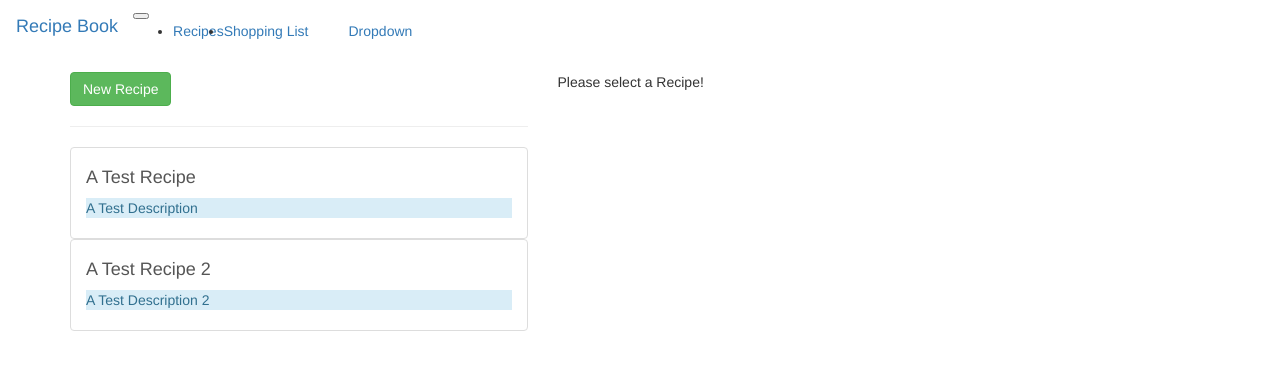
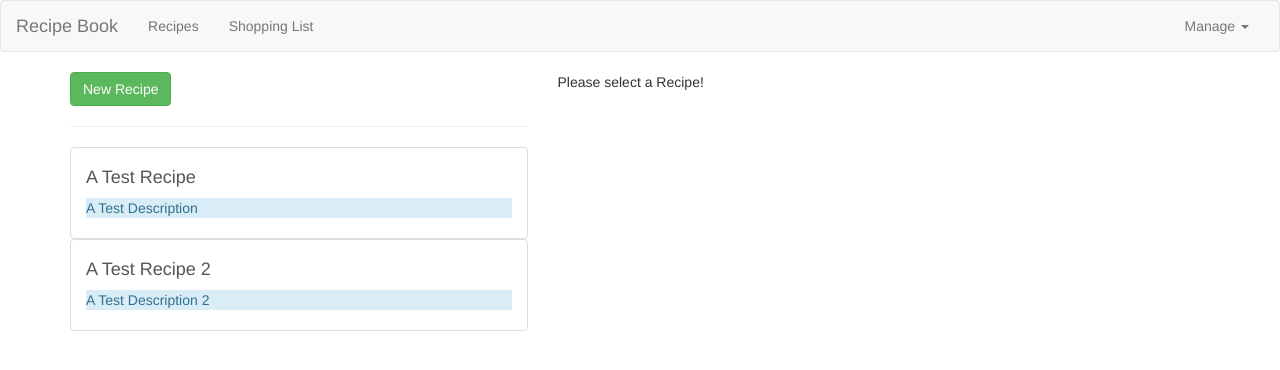
Before and after one commit to melocode/ng_recipe_app, an Angular app: page / in a window 1280 px wide. Shown: the top 370 px of the page. Built offline with nearby package versions, Linux system fonts and the light colour scheme; grey boxes are pictures that could not be loaded.

Commit message:
use new directive to open dropdown menus

```diff
--- a/src/app/header/header.component.html
+++ b/src/app/header/header.component.html
@@ -1,25 +1,26 @@
-<nav class="navbar navbar-expand-lg navbar-light bg-light">
+<nav class="navbar navbar-default">
+  <div class="container-fluid">
+    <div class="navbar-header">
       <a class="navbar-brand" href="#">Recipe Book</a>
-  <button class="navbar-toggler" type="button" data-toggle="collapse" data-target="#navbarSupportedContent" aria-controls="navbarSupportedContent" aria-expanded="false" aria-label="Toggle navigation">
-    <span class="navbar-toggler-icon"></span>
-  </button>
+    </div>
 
     <div class="collapse navbar-collapse" id="navbarSupportedContent">
-    <ul class="navbar-nav mr-auto">
+      <ul class="nav navbar-nav">
         <li class="nav-item"><a class="nav-link" href="#" (click)="onSelect('recipes')">Recipes</a></li>
         <li class="nav-item"><a class="nav-link" href="#" (click)="onSelect('shopping-list')">Shopping List</a></li>
       </ul>
-    <ul class="navbar-nav ml-auto">
-      <li class="nav-item dropdown show">
-        <a class="nav-link dropdown-toggle" href="#" id="navbarDropdown" role="button" data-toggle="dropdown"
+      <ul class="nav navbar-nav navbar-right">
+        <li class="dropdown" appDropdown>
+          <a class="dropdown-toggle" href="#" id="navbarDropdown" role="button" data-toggle="dropdown"
              aria-haspopup="true" aria-expanded="false">
-          Dropdown
+            Manage <span class="caret"></span>
           </a>
-        <div class="dropdown-menu" aria-labelledby="navbarDropdown">
-          <a class="dropdown-item" href="#">Save Data</a>
-          <a class="dropdown-item" href="#">Fetch Data</a>
-        </div>
+          <ul class="dropdown-menu" aria-labelledby="navbarDropdown">
+            <li class="dropdown-item"><a href="#">Save Data</a></li>
+            <li class="dropdown-item"><a href="#">Fetch Data</a></li>
+          </ul>
         </li>
       </ul>
     </div>
+  </div>
 </nav>
--- a/src/app/recipes/recipe-detail/recipe-detail.component.html
+++ b/src/app/recipes/recipe-detail/recipe-detail.component.html
@@ -13,18 +13,18 @@
 </div>
 <div class="row">
   <div class="col-sm-12">
-    <div class="btn-group">
-      <button
-        type="button"
-        class="btn btn-primary dropdown-toggle">
+    <div class="dropdown" appDropdown>
+      <button class="btn btn-primary dropdown-toggle"
+              type="button"
+              id="dropdownMenuButton"
+              data-toggle="dropdown" aria-haspopup="true" aria-expanded="true">
         Manage Recipe <span class="caret"></span>
       </button>
-      <ul class="dropdown-menu">
-        <li>
-          <a href="#">Shopping List</a>
-          <a href="#">Edit Recipe</a>
-          <a href="#">Delete Recipe</a>
-        </li>
+
+      <ul class="dropdown-menu" aria-labelledby="dropdownMenuButton">
+        <li class="dropdown-item"><a href="#">Shopping List</a></li>
+        <li class="dropdown-item"><a href="#">Edit Recipe</a></li>
+        <li class="dropdown-item"><a href="#">Delete Recipe</a></li>
       </ul>
     </div>
   </div>
```
Lines whose indentation alone changed are shown as unchanged.
